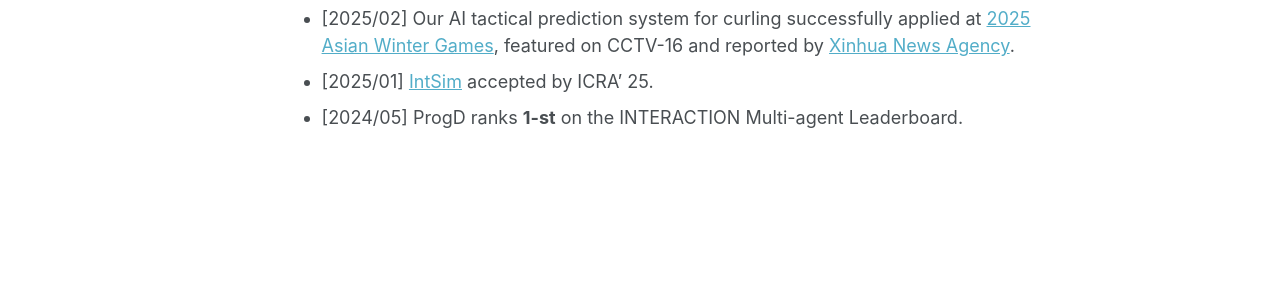
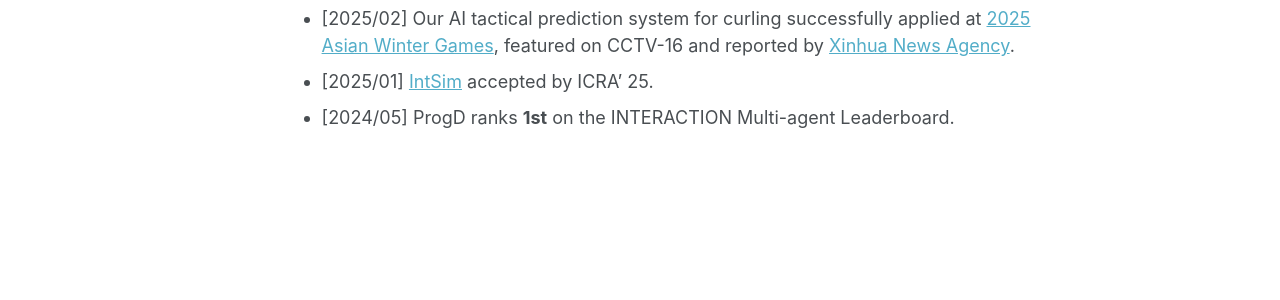
Before and after one commit to william-gx/william-gx.github.io, a Jekyll site: the page built from _pages/about.md, in a window 1280 px wide and 1153 px high. Shown: the part 605-905 px from the top of the window. Built offline with Jekyll 4.4.1, drawn with Linux system fonts in a browser that asks for light colours; some web fonts are replaced.

Commit message:
Update about.md

```diff
--- a/_pages/about.md
+++ b/_pages/about.md
@@ -17,4 +17,4 @@
 * \[2025/08\] We co-host a [Multimodal Robot Learning Challenge](https://internrobotics.shlab.org.cn/challenge/2025/) in IROS 2025.
 * \[2025/02\] Our AI tactical prediction system for curling successfully applied at [2025 Asian Winter Games](https://www.harbin2025.com/english/index.html), featured on CCTV-16 and reported by [Xinhua News Agency](https://www.news.cn/sports/20250214/96fecff076cf4918bcbacc2540d6f837/c.html).
 * \[2025/01\] [IntSim](https://arxiv.org/abs/2503.05180) accepted by ICRA' 25.
-* \[2024/05\] ProgD ranks **1-st** on the INTERACTION Multi-agent Leaderboard.
+* \[2024/05\] ProgD ranks **1st** on the INTERACTION Multi-agent Leaderboard.
```
